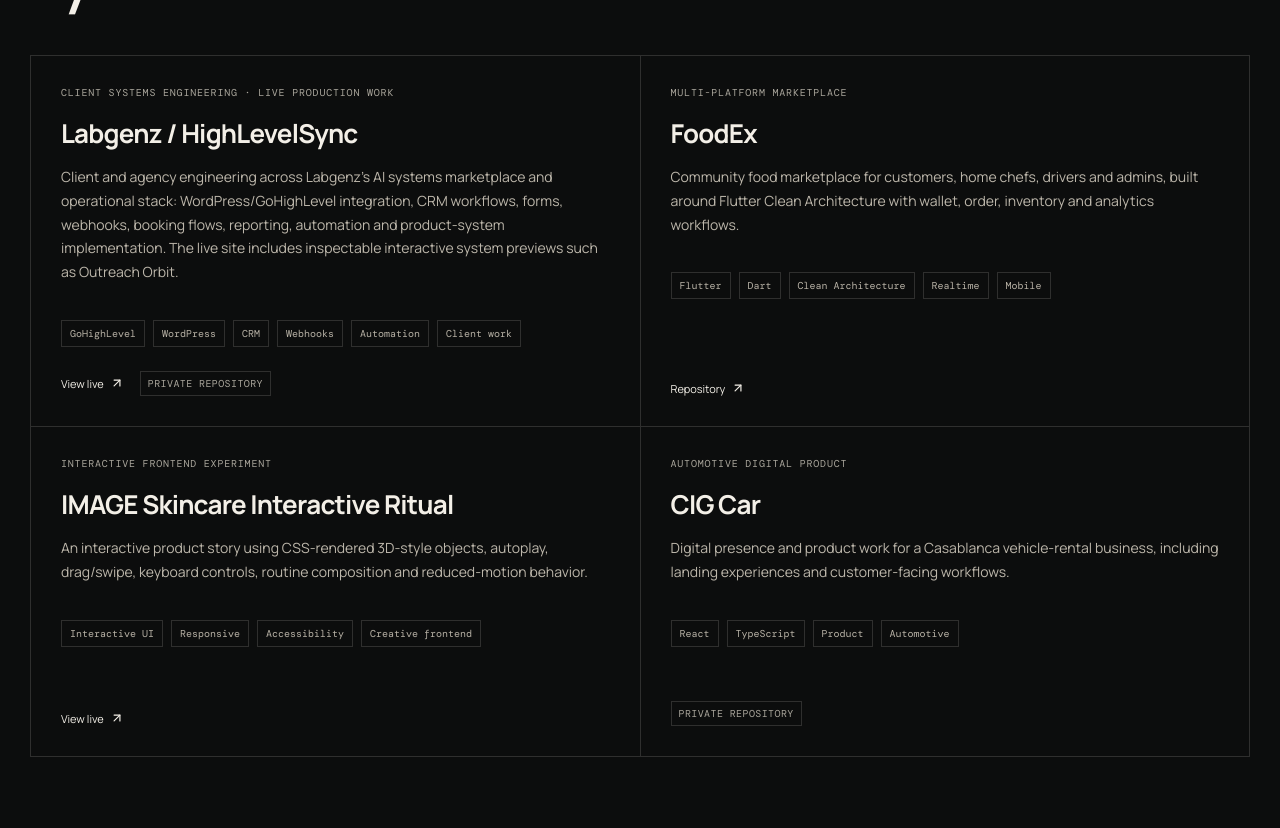
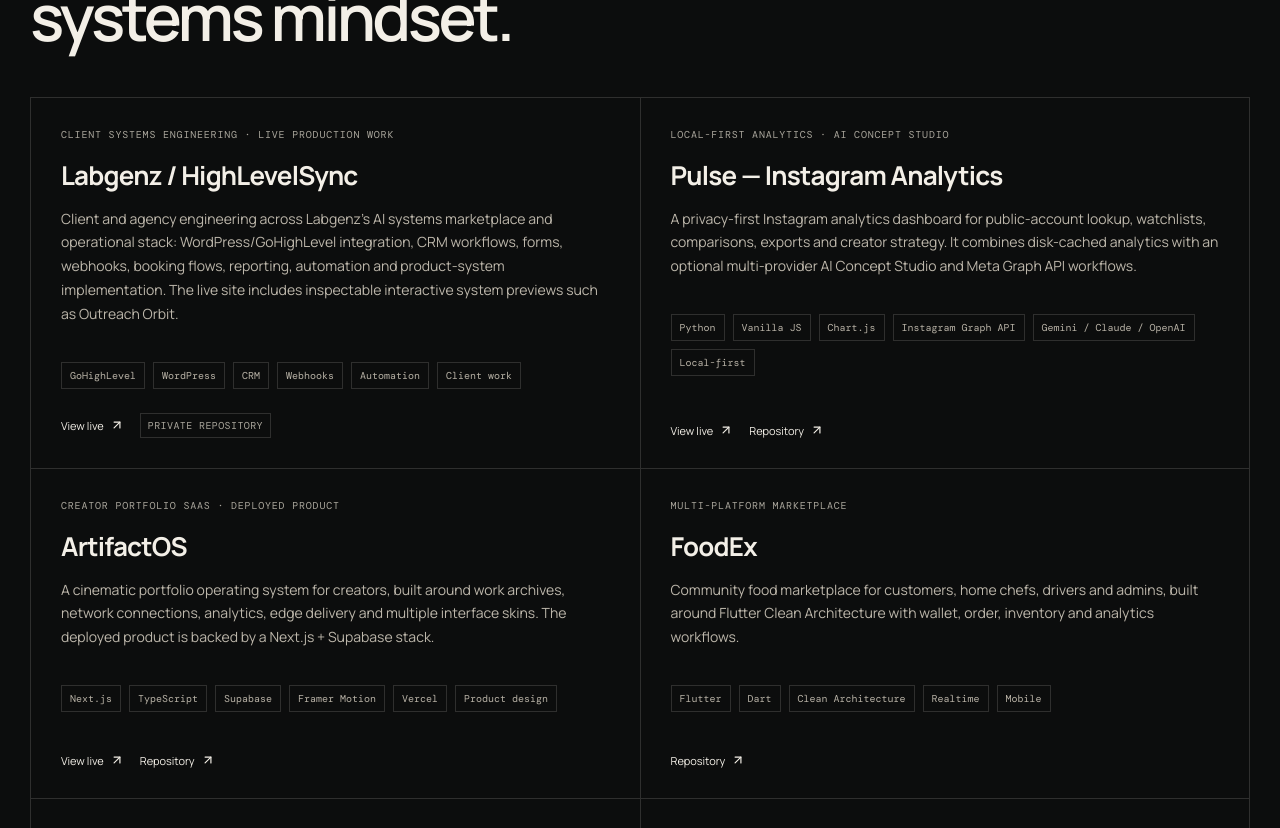
Before and after one commit to MOUBI9A/portfolio, a React (Vite) app: page / in a window 1280 px wide. Shown: the part 3120-3948 px from the top of the page. Built offline with nearby package versions, Linux system fonts and the light colour scheme; a web font is replaced by a local one.

Commit message:
feat: add audited Vercel projects and deployed client work

```diff
--- a/src/pages/Index.tsx
+++ b/src/pages/Index.tsx
@@ -53,6 +53,7 @@
     proof: [
       "398 backend tests documented in the current platform architecture",
       "Multi-role product surfaces for owner, manager, agent, renter and platform admin",
+      "Earlier CarHub V2 / Infinity deployment lineage consolidated into the current OS",
       "Production-oriented tenancy, auth, finance and audit boundaries",
     ],
     status: "Active product / pilot hardening",
@@ -124,6 +125,24 @@
     privateRepo: true,
   },
   {
+    name: "Pulse — Instagram Analytics",
+    type: "Local-first analytics · AI concept studio",
+    description:
+      "A privacy-first Instagram analytics dashboard for public-account lookup, watchlists, comparisons, exports and creator strategy. It combines disk-cached analytics with an optional multi-provider AI Concept Studio and Meta Graph API workflows.",
+    tags: ["Python", "Vanilla JS", "Chart.js", "Instagram Graph API", "Gemini / Claude / OpenAI", "Local-first"],
+    live: "https://instagram-analytics-omega.vercel.app",
+    repo: "https://github.com/MOUBI9A/instagram-analytics",
+  },
+  {
+    name: "ArtifactOS",
+    type: "Creator portfolio SaaS · Deployed product",
+    description:
+      "A cinematic portfolio operating system for creators, built around work archives, network connections, analytics, edge delivery and multiple interface skins. The deployed product is backed by a Next.js + Supabase stack.",
+    tags: ["Next.js", "TypeScript", "Supabase", "Framer Motion", "Vercel", "Product design"],
+    live: "https://art-porfolio-one.vercel.app",
+    repo: "https://github.com/MOUBI9A/art-porfolio",
+  },
+  {
     name: "FoodEx",
     type: "Multi-platform marketplace",
     description:
@@ -133,10 +152,10 @@
   },
   {
     name: "IMAGE Skincare Interactive Ritual",
-    type: "Interactive frontend experiment",
+    type: "Interactive campaign · Deployed frontend",
     description:
-      "An interactive product story using CSS-rendered 3D-style objects, autoplay, drag/swipe, keyboard controls, routine composition and reduced-motion behavior.",
-    tags: ["Interactive UI", "Responsive", "Accessibility", "Creative frontend"],
+      "A premium four-step skincare campaign built around real product photography and an interactive cleanse, hydrate, repair and protect ritual, with responsive and reduced-motion behavior.",
+    tags: ["Interactive UI", "Responsive", "Accessibility", "Creative frontend", "Vercel"],
     live: "https://image-skincare-five-star.vercel.app",
   },
   {
@@ -146,6 +165,30 @@
       "Digital presence and product work for a Casablanca vehicle-rental business, including landing experiences and customer-facing workflows.",
     tags: ["React", "TypeScript", "Product", "Automotive"],
     privateRepo: true,
+  },
+  {
+    name: "MLMFUN Creator Journey",
+    type: "Client funnel UX · Review deployment",
+    description:
+      "A multi-page webinar and partner-interest journey created for review: launch page, confirmation states, partner-interest flow and explicit demo-mode form behavior. Presented as funnel UX evidence rather than a live registration backend.",
+    tags: ["Funnel UX", "Landing pages", "Conversion flow", "Responsive", "Vercel"],
+    live: "https://mlmfun-creator-webinar.vercel.app",
+  },
+  {
+    name: "MLMFUN Partner Briefing",
+    type: "Client event landing page · Deployed",
+    description:
+      "A focused partner-webinar landing experience with a concise launch narrative, participation paths and seat-registration interface for MLMFUN / MLM Mastery.",
+    tags: ["Landing page", "Event UX", "Conversion", "Responsive", "Client work"],
+    live: "https://mlmfun-partner-briefing.vercel.app",
+  },
+  {
+    name: "Soul Flower Somatics",
+    type: "Pre-launch brand experience · Deployed concept",
+    description:
+      "A somatic-practice web experience combining breath, movement and sound with an interactive three-breath exercise. The deployed build is presented as pre-launch work because some photography and booking destinations remain placeholders.",
+    tags: ["Brand experience", "Interactive UX", "Responsive", "Wellness", "Pre-launch"],
+    live: "https://soul-flower-sky.vercel.app",
   },
 ];
 
```
